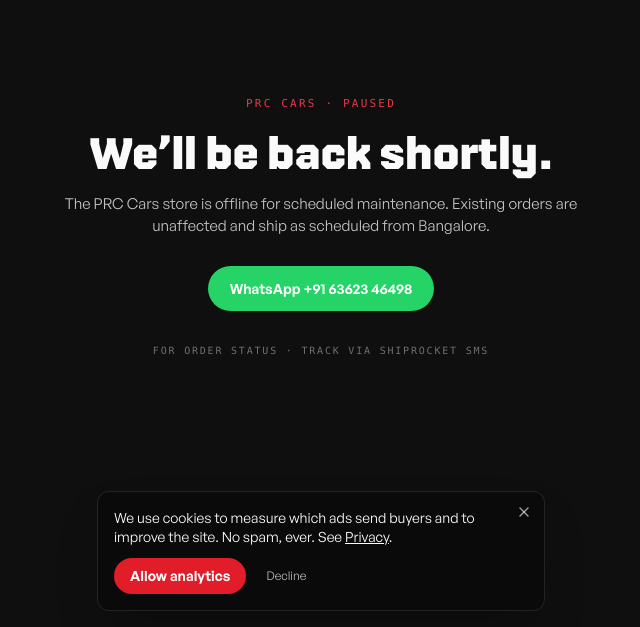
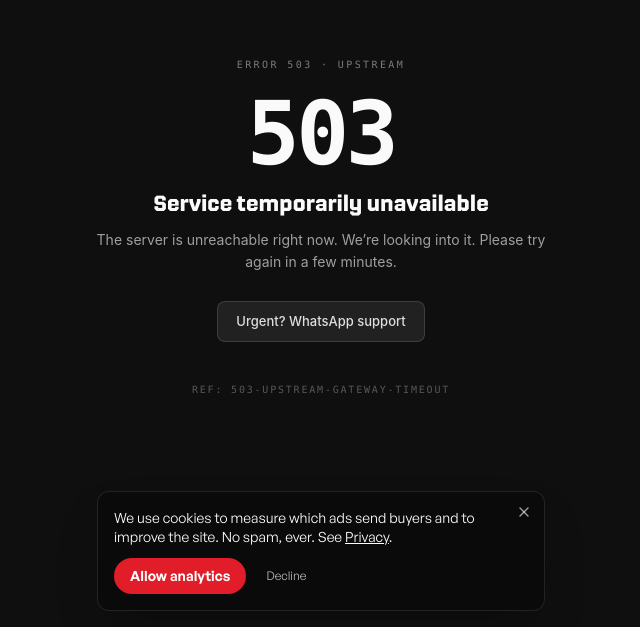
Before and after one commit to Mrsandeep27/bch-rc, a Next.js app: page /maintenance in a window 1280 px wide. Shown: the part 173-800 px from the top of the page, without its empty margins (319-959 px from the left). Built offline with nearby package versions, Linux system fonts and the light colour scheme; no server answers.

Commit message:
maintenance: present as a generic 503 outage instead of deliberate pause
Co-Authored-By: Claude Opus 4.7 <noreply@anthropic.com>

```diff
--- a/src/app/maintenance/page.tsx
+++ b/src/app/maintenance/page.tsx
@@ -1,15 +1,15 @@
 import type { Metadata } from "next";
 
 export const metadata: Metadata = {
-  title: "Down for maintenance — Pocket RC Cars",
+  title: "503 — Service Temporarily Unavailable",
   description:
-    "Pocket RC Cars is offline for scheduled maintenance. WhatsApp +91 63623 46498 for orders.",
+    "The server is temporarily unreachable. Please try again in a few minutes.",
   robots: { index: false, follow: false },
 };
 
-// Static page rendered inside the existing root layout. No DB calls, no
-// client JS, no Header/Footer — Header pulls from auth/session helpers that
-// may be intentionally cut while the site is paused.
+// Static error page rendered inside the existing root layout. No DB calls,
+// no client JS. Looks like a generic infra outage rather than a deliberate
+// pause — no "paused" / "maintenance" / "scheduled" wording.
 export default function MaintenancePage() {
   return (
     <main
@@ -21,62 +21,73 @@ export default function MaintenancePage() {
         padding: "24px",
         background: "#0F0F10",
         color: "#FAFAFA",
+        fontFamily:
+          "-apple-system, BlinkMacSystemFont, 'Segoe UI', Roboto, sans-serif",
       }}
     >
-      <div
-        style={{
-          maxWidth: 520,
-          width: "100%",
-          textAlign: "center",
-        }}
-      >
+      <div style={{ maxWidth: 480, width: "100%", textAlign: "center" }}>
         <div
           style={{
             fontFamily: "ui-monospace, SFMono-Regular, Menlo, monospace",
-            fontSize: 11,
-            letterSpacing: "0.2em",
+            fontSize: 10,
+            letterSpacing: "0.24em",
             textTransform: "uppercase",
-            color: "#E63946",
-            marginBottom: 16,
+            color: "rgba(255,255,255,0.45)",
+            marginBottom: 18,
           }}
         >
-          PRC Cars · paused
+          Error 503 · upstream
+        </div>
+        <div
+          style={{
+            fontFamily: "ui-monospace, SFMono-Regular, Menlo, monospace",
+            fontSize: 88,
+            lineHeight: 1,
+            fontWeight: 700,
+            color: "#FAFAFA",
+            margin: "0 0 12px 0",
+            letterSpacing: "-0.04em",
+          }}
+        >
+          503
         </div>
         <h1
           style={{
-            fontSize: "clamp(28px, 6vw, 44px)",
-            lineHeight: 1.1,
-            margin: "0 0 16px 0",
-            fontWeight: 700,
+            fontSize: 22,
+            lineHeight: 1.25,
+            margin: "0 0 12px 0",
+            fontWeight: 600,
+            letterSpacing: "-0.01em",
           }}
         >
-          We&rsquo;ll be back shortly.
+          Service temporarily unavailable
         </h1>
         <p
           style={{
-            fontSize: 15,
-            lineHeight: 1.5,
-            color: "rgba(255,255,255,0.75)",
+            fontSize: 14,
+            lineHeight: 1.55,
+            color: "rgba(255,255,255,0.6)",
             margin: "0 0 28px 0",
           }}
         >
-          The PRC Cars store is offline for scheduled maintenance. Existing
-          orders are unaffected and ship as scheduled from Bangalore.
+          The server is unreachable right now. We&rsquo;re looking into it.
+          Please try again in a few minutes.
         </p>
         <a
           href="https://wa.me/916362346498"
           style={{
             display: "inline-block",
-            background: "#25D366",
-            color: "#fff",
+            background: "rgba(255,255,255,0.08)",
+            color: "rgba(255,255,255,0.85)",
             textDecoration: "none",
-            padding: "12px 22px",
-            borderRadius: 999,
-            fontWeight: 600,
-            fontSize: 14,
+            padding: "10px 18px",
+            borderRadius: 8,
+            fontWeight: 500,
+            fontSize: 13,
+            border: "1px solid rgba(255,255,255,0.12)",
           }}
         >
-          WhatsApp +91 63623 46498
+          Urgent? WhatsApp support
         </a>
         <p
           style={{
@@ -84,11 +95,11 @@ export default function MaintenancePage() {
             fontSize: 10,
             letterSpacing: "0.18em",
             textTransform: "uppercase",
-            color: "rgba(255,255,255,0.4)",
-            marginTop: 32,
+            color: "rgba(255,255,255,0.3)",
+            marginTop: 40,
           }}
         >
-          For order status · track via Shiprocket SMS
+          Ref: 503-upstream-gateway-timeout
         </p>
       </div>
     </main>
```
